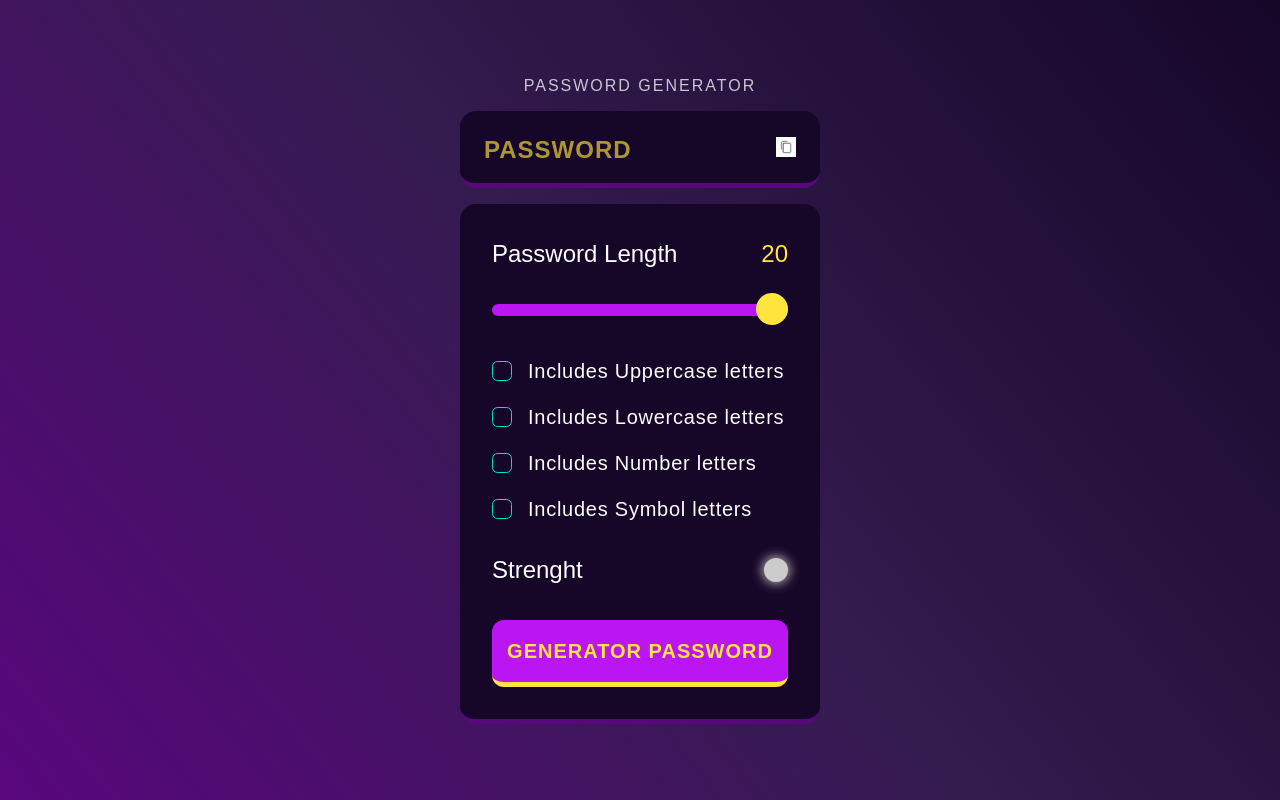
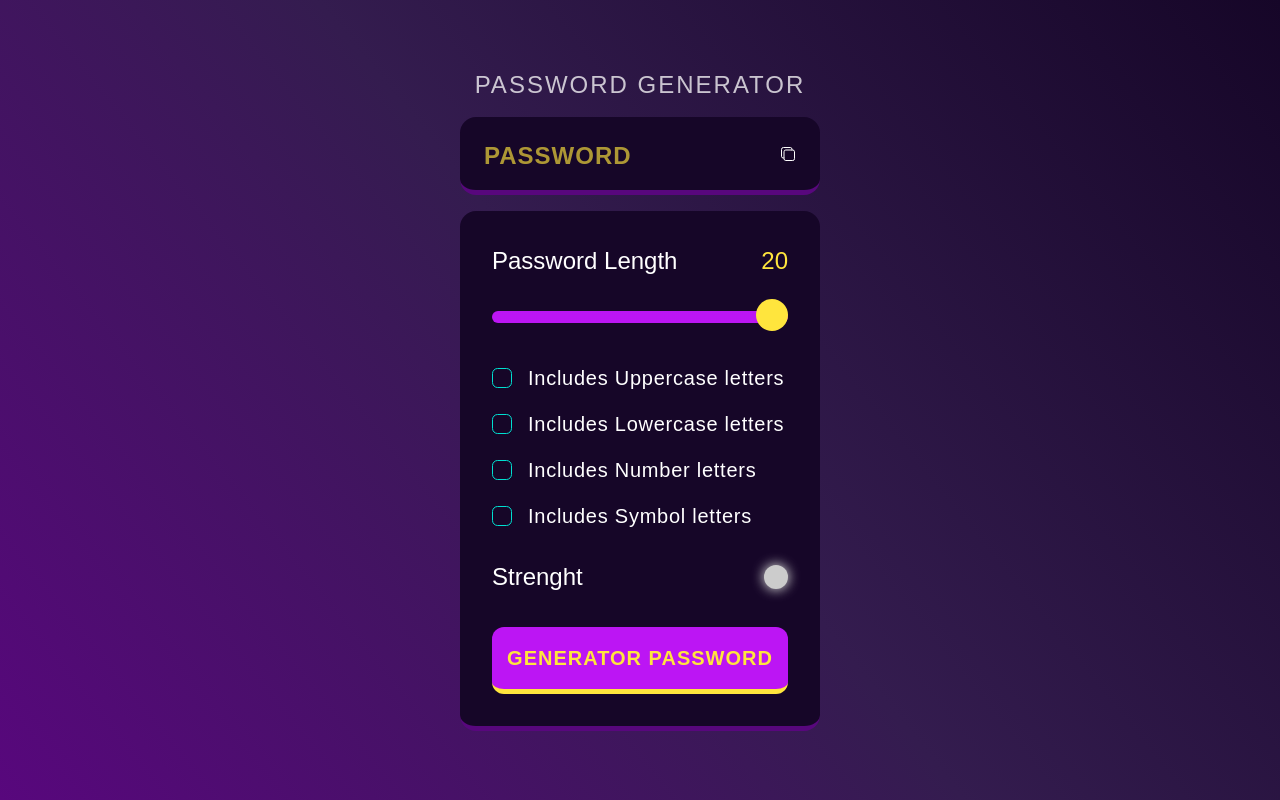
Before and after one commit to Aryan-Kumar47/Password-Generator, a React (Create React App) app: page / in a window 1280 px wide. Built offline with nearby package versions, Linux system fonts and the light colour scheme.

Commit message:
first commit

```diff
--- a/src/App.jsx
+++ b/src/App.jsx
@@ -1,7 +1,6 @@
 import { useState } from 'react';
 import './App.css';
-import copy from './download (3).png'
-
+import { IoCopyOutline } from "react-icons/io5";
 
 function App() {
   const symbols = '~`!@#$%^&*()_-=+{[}]|:;"<,>.?/';
@@ -156,12 +155,12 @@ function App() {
   return (
     <div >
       <div className="container">
-        <h1 className="">PASSWORD GENERATOR</h1>
+        <h1 className="text-2xl">PASSWORD GENERATOR</h1>
         <div className="display-container ">
           <input readOnly placeholder="Password" className="display" value={password} />
           <button className="copyBtn" onClick={copyContent}>
             <span className={`tooltip ${active ? 'active' : ''}`}>{innerText}</span>
-            <img src={copy} alt="copy" className="pic" />
+            <IoCopyOutline className='text-white'/>
           </button>
         </div>
 
```
